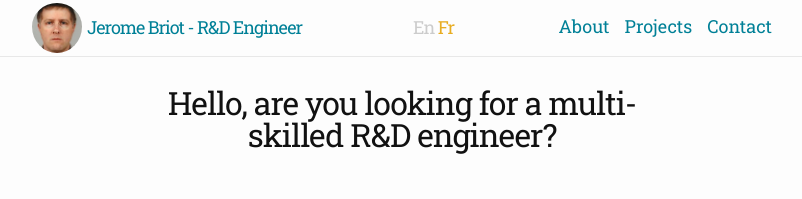
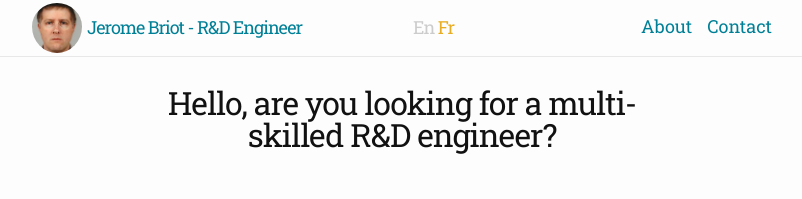
Before and after one commit to JeromeBriot/jeromebriot.github.io, a Jekyll site: the page built from index.md, in a window 1280 px wide. Shown: the top 199 px of the page, without its empty margins (238-1040 px from the left). Built offline with Jekyll 4.4.1, drawn with Linux system fonts in a browser that asks for light colours.

Commit message:
Remove projects from the navigation menu

```diff
--- a/_config.yml
+++ b/_config.yml
@@ -56,8 +56,6 @@ minima:
 header_pages:
  - index.md
  - accueil.md
- - projects.md
- - projets.md
  - contact.md
  - contact_fr.md
 
```
